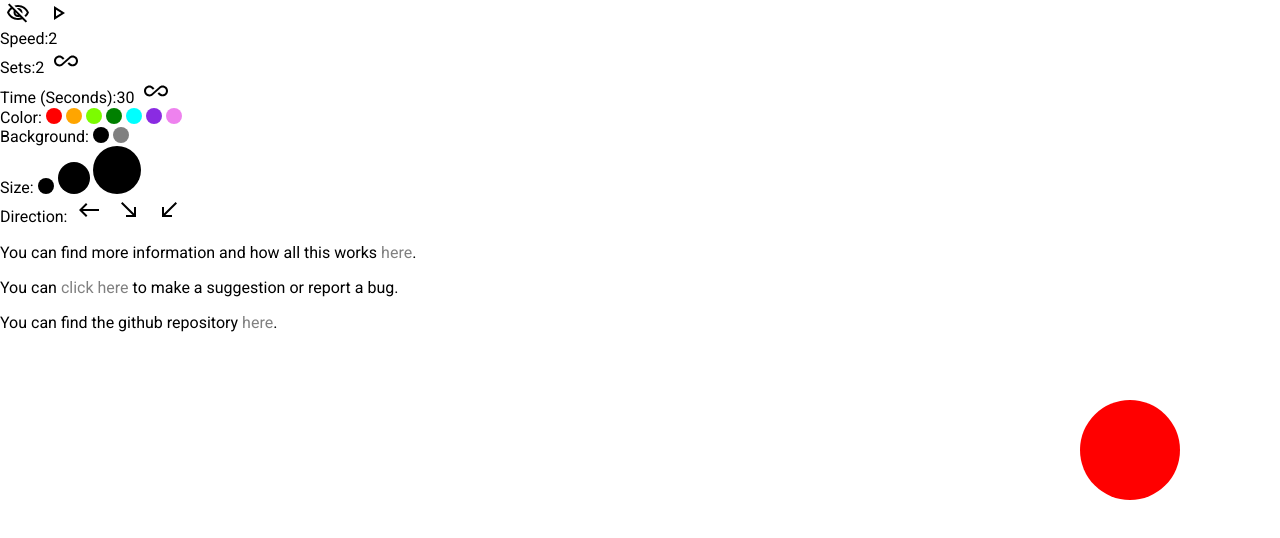
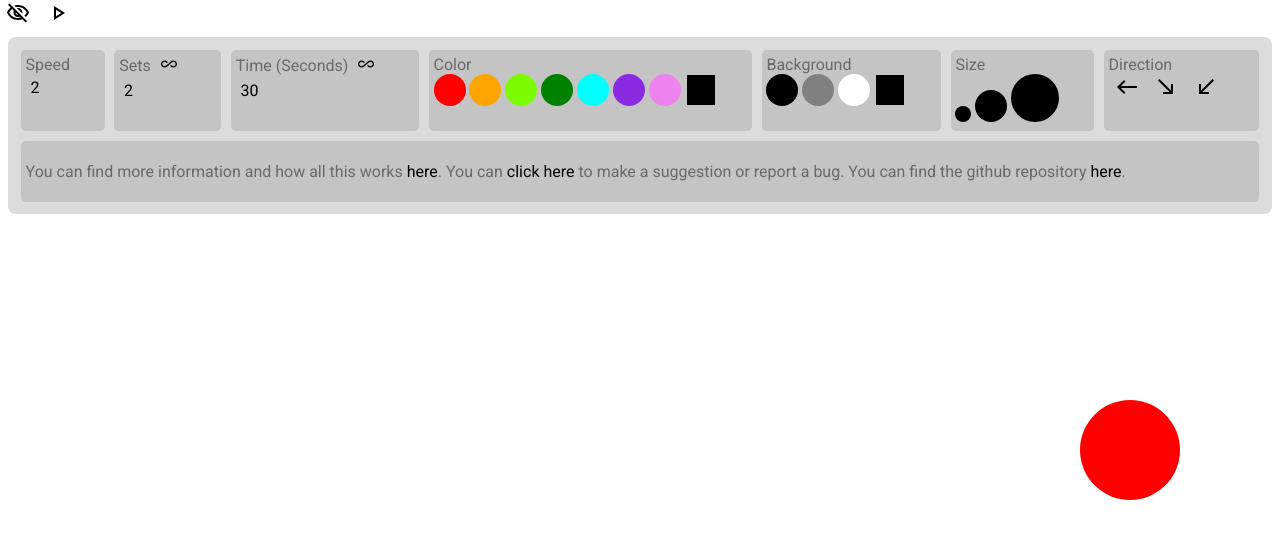
Before and after one commit to MaxAFriedrich/EMDR, a plain HTML site: page index.html in a window 1280 px wide. Drawn offline with Linux system fonts and the light colour scheme.

Commit message:
finished gui overhaul

```diff
--- a/index.html
+++ b/index.html
@@ -41,21 +41,26 @@
         <div class="inpWrapper">
 
           <div class="inpItem">
-            <span>Speed:</span><span contenteditable="True" class="inptSpan" id="changeVal">2</span>
+            <div class="label">Speed</div>
+            <div contenteditable="True" class="inptDiv" id="changeVal">2</div>
           </div>
 
           <div class="inpItem">
-            <span>Sets:</span><span contenteditable="True" class="inptSpan" id="changeSet">2</span>
-            <button id="setButton" onclick="setSetter()">Manual</button>
+            <div class="label" style="display: flex; align-items: center;">Sets<button id="setButton" onclick="setSetter()" style="margin: 0;">Manual</button>
+            </div>
+
+            <div contenteditable="True" class="inptDiv" id="changeSet">2</div>
           </div>
 
           <div class="inpItem">
-            <span>Time (Seconds):</span><span contenteditable="True" class="inptSpan" id="changeTime">30</span>
-            <button id="timeButton" onclick="timeSetter()">Manual</button>
+            <div class="label" style="display: flex; align-items: center;">Time (Seconds)<button id="timeButton" onclick="timeSetter()" style="margin: 0;">Manual</button>
+            </div>
+            <div contenteditable="True" class="inptDiv" id="changeTime">30</div>
+
           </div>
 
           <div class="inpItem">
-            <span>Color:</span>
+            <div class="label">Color</div>
             <button class="colorBall" style="background-color: red;" onclick="buttonAction('red');"></button>
             <button class="colorBall" style="background-color: orange;" onclick="buttonAction('orange');"></button>
             <button class="colorBall" style="background-color: lawngreen;" onclick="buttonAction('lawngreen');"></button>
@@ -63,24 +68,26 @@
             <button class="colorBall" style="background-color: aqua;" onclick="buttonAction('aqua');"></button>
             <button class="colorBall" style="background-color: blueviolet;" onclick="buttonAction('blueviolet');"></button>
             <button class="colorBall" style="background-color: violet;" onclick="buttonAction('violet');"></button>
+            <input type="color" class="" id="colorPal" value="" onchange="buttonAction(document.getElementById('colorPal').value);">
           </div>
 
           <div class="inpItem">
-            <span>Background:</span>
+            <div class="label">Background</div>
             <button class="colorBall" style="background-color: black;" onclick="buttonBakground('black');"></button>
             <button class="colorBall" style="background-color: grey;" onclick="buttonBakground('grey');"></button>
             <button class="colorBall" style="background-color: white;" onclick="buttonBakground('white');"></button>
+            <input type="color" class="" id="backgroundPal" value="" onchange="buttonBakground(document.getElementById('backgroundPal').value);">
           </div>
 
           <div class="inpItem">
-            <span>Size:</span>
-            <button class="sizeBall" style="width:1rem; height:1rem;;" onclick="ballSize(0);"></button>
-            <button class="sizeBall" style="width:2rem; height:2rem;;" onclick="ballSize(1);"></button>
-            <button class="sizeBall" style="width:3rem; height:3rem;;" onclick="ballSize(2);"></button>
+            <div class="label">Size</div>
+            <button class="sizeBall" style="width:1rem; height:1rem;" onclick="ballSize(0);"></button>
+            <button class="sizeBall" style="width:2rem; height:2rem;" onclick="ballSize(1);"></button>
+            <button class="sizeBall" style="width:3rem; height:3rem;" onclick="ballSize(2);"></button>
           </div>
 
           <div class="inpItem">
-            <span>Direction:</span>
+            <div class="label">Direction</div>
             <button onclick="direction(0);">
               <svg xmlns="http://www.w3.org/2000/svg" enable-background="new 0 0 24 24" height="24px" viewbox="0 0 24 24" width="24px" fill="#000000">
                 <rect fill="none" height="24" width="24"/>
@@ -97,19 +104,14 @@
                 <path d="M15,19v-2H8.41L20,5.41L18.59,4L7,15.59V9H5v10H15z"/></svg>
             </button>
           </div>
-        </div>
-
-        <div class="infoDiv">
-          <p>You can find more information and how all this works
-            <a href='https://github.com/MaxAFriedrich/EMDR/wiki'>here</a>.
-          </p>
-          <p>You can
-            <a href='https://gitreports.com/issue/MaxAFriedrich/EMDR'>click here</a>
-            to make a suggestion or report a bug.
-          </p>
-          <p>You can find the github repository
-            <a class="gitEl" target="_blank" href="https://github.com/MaxAFriedrich/EMDR">here</a>.
-          </p>
+          <div class="inpItem helpItem">
+            <p>You can find more information and how all this works
+              <a target="_blank" href='https://github.com/MaxAFriedrich/EMDR/wiki'>here</a>. You can
+              <a target="_blank" href='https://gitreports.com/issue/MaxAFriedrich/EMDR'>click here</a>
+              to make a suggestion or report a bug. You can find the github repository
+              <a class="gitEl" target="_blank" href="https://github.com/MaxAFriedrich/EMDR">here</a>.
+            </p>
+          </div>
         </div>
       </div>
     </div>
@@ -153,13 +155,13 @@
 
       function loader() {
         timeSetObj.style.display = "none";
-        timeSetObj.style.display = "inline";
+        timeSetObj.style.display = "block";
         document
           .getElementById("timeButton")
           .innerHTML = manualSVG;
 
         changeSetObj.style.display = "none";
-        changeSetObj.style.display = "inline";
+        changeSetObj.style.display = "block";
         document
           .getElementById("setButton")
           .innerHTML = manualSVG;
@@ -168,7 +170,7 @@
       function timeSetter() {
         timeDisp = !timeDisp;
         if (timeDisp == true) { //Manual
-          timeSetObj.style.display = "inline";
+          timeSetObj.style.display = "block";
           timeSetObj.innerText = "30";
           document
             .getElementById("timeButton")
@@ -186,7 +188,7 @@
       function setSetter() {
         setsDisp = !setsDisp;
         if (setsDisp == true) { //Manual
-          changeSetObj.style.display = "inline";
+          changeSetObj.style.display = "block";
           changeSetObj.innerText = "2";
           document
             .getElementById("setButton")
@@ -419,11 +421,12 @@
         overflow: hidden;
         font-family: 'Roboto', sans-serif;
         margin: 0;
+        color: dimgray;
       }
 
       a {
         text-decoration: none;
-        color: grey;
+        color: black;
       }
 
       button {
@@ -448,8 +451,27 @@
 
       .colorBall {
         border-radius: 50%;
-        width: 1rem;
-        height: 1rem;
+        width: 2rem;
+        height: 2rem;
+      }
+
+      input[type="color"] {
+        -webkit-appearance: none;
+        width: 2rem;
+        height: 2rem;
+      }
+
+      input[type="color"]::-webkit-color-swatch-wrapper {
+        padding: 0;
+      }
+
+      input[type="color"]::-webkit-color-swatch {
+        border: none;
+      }
+
+      input[type="color" i]{
+        background: none;
+        border:none;
       }
 
       .sizeBall {
@@ -457,6 +479,46 @@
         border-radius: 50%;
       }
 
+      .inpWrapper {
+        background-color: gainsboro;
+        margin: 0.5rem;
+        border-radius: 0.5rem;
+        padding: 0.5rem;
+        display: flex;
+        flex-direction: row;
+        flex-wrap: wrap;
+        align-items: flex-start;
+      }
+
+      .inpItem {
+        background-color: rgb(196, 196, 196);
+        margin: 0.3rem;
+        border-radius: 0.3rem;
+        padding: 0.3rem;
+        flex: 1 0 auto;
+        height: 4.5rem;
+      }
+
+      .helpItem {
+        flex: 5 0 95%;
+        height: auto;
+      }
+
+      .inptDiv {
+        display: block;
+        width: 95%;
+        margin: 0.3rem;
+        color: black;
+        outline: none;
+      }
+
+      #setButton svg {
+        height: 1em;
+      }
+
+      #timeButton svg {
+        height: 1em;
+      }
       /* .inpItem {
         background-color: inherit;
         color: black;
```
